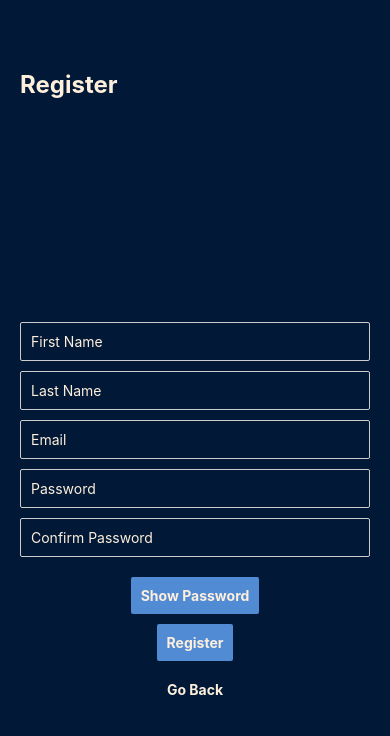
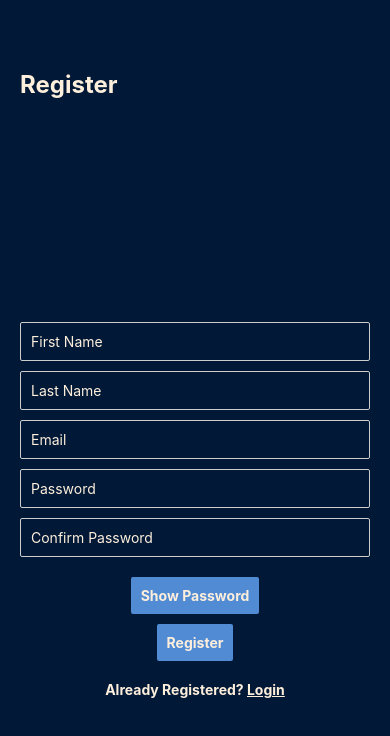
Before and after one commit to vishnusj1/capstone_client_mobile, a React Native app: screen /Register in a window 390 px wide. Shown: the top 736 px of the page. Built offline with nearby package versions, Linux system fonts and the light colour scheme.

Commit message:
Fix: go back to login

```diff
--- a/src/Register.jsx
+++ b/src/Register.jsx
@@ -131,7 +131,7 @@ export default function Register({ navigation }) {
             style={styles.textButton}
             onPress={() => navigation.goBack()}
           >
-            <Text style={[globalStyles.text, styles.buttonText]}>Go Back</Text>
+            <Text style={[globalStyles.text, styles.buttonText]}>Already Registered? <u>Login</u></Text>
           </TouchableOpacity>
         </View>
       </View>
```
